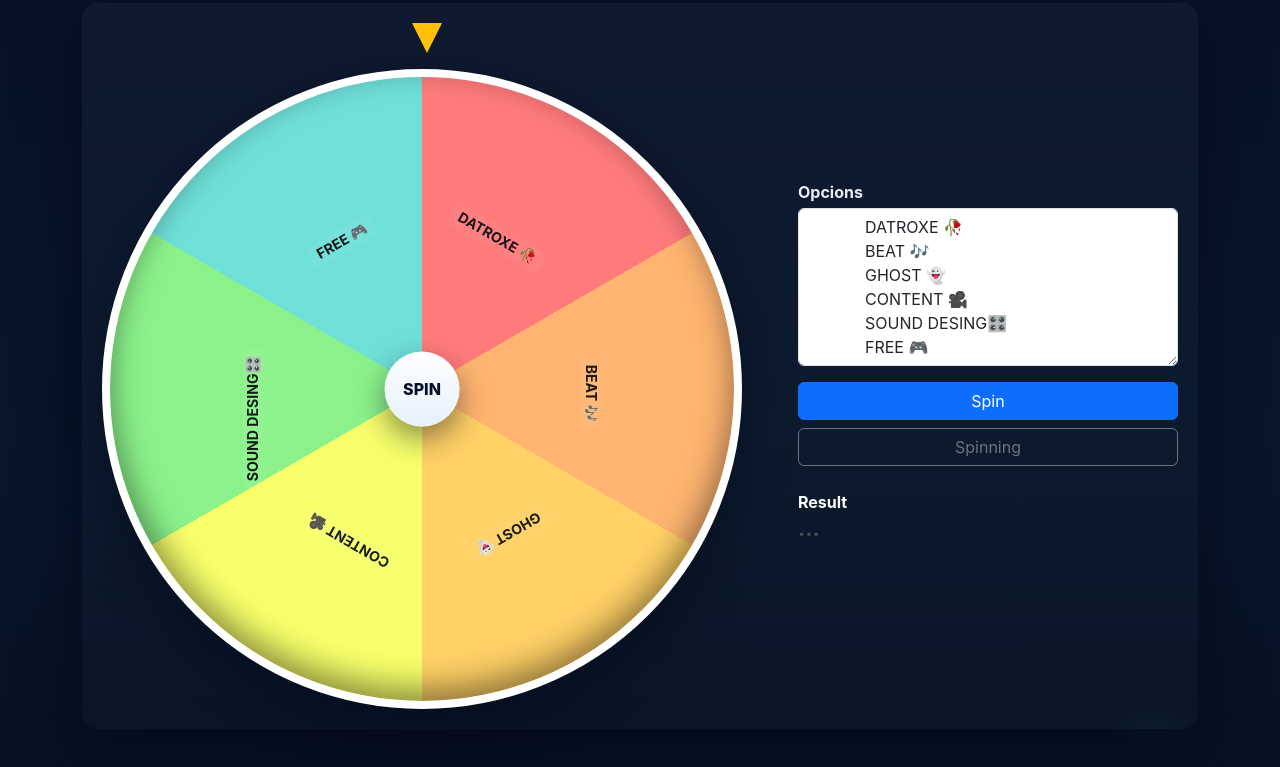
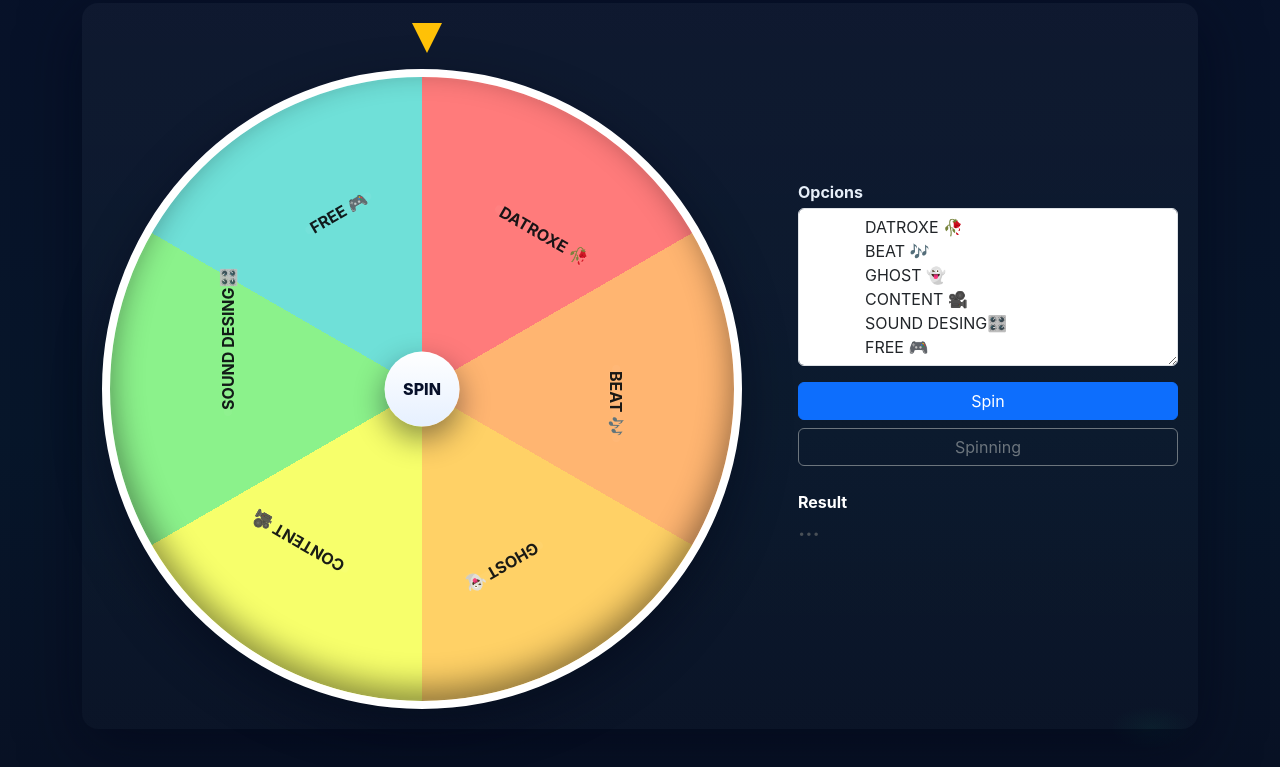
Before and after one commit to datroxe/DailyRoulette.io, a plain HTML site: page index.html in a window 1280 px wide. Shown: the part 151-918 px from the top of the page. Drawn offline with nearby package versions, Linux system fonts and the light colour scheme.

Commit message:
Update styles.css

```diff
--- a/styles.css
+++ b/styles.css
@@ -78,17 +78,25 @@ body{
   color: rgba(6,10,12,0.92);
   text-shadow: 0 1px 0 rgba(255,255,255,0.06);
   font-size: clamp(12px, 1.1vw, 18px);
-  line-height:1.05;
+  line-height:1.1;
   white-space: nowrap;
   overflow:visible;
+
+  padding: 0;              /* elimina desplazamiento */
+
 }
 
 .sector > div {
   transform-origin: 100% 0;
-  display:inline-block;
-  padding:4px 8px;
+  display: inline-block;
+  padding: 4px 6px;
   background: rgba(255,255,255,0.04);
-  border-radius:6px;
+  border-radius: 6px;
+  font-size: clamp(10px, 1.5vw, 16px); /* tamaño fluido */
+  max-width: 80px;                     /* evita que se desborde */
+  text-align: center;
+  word-break: break-word;              /* permite saltos si es largo */
+  line-height: 0;
 }
 
 /* Centro de la ruleta */
```
